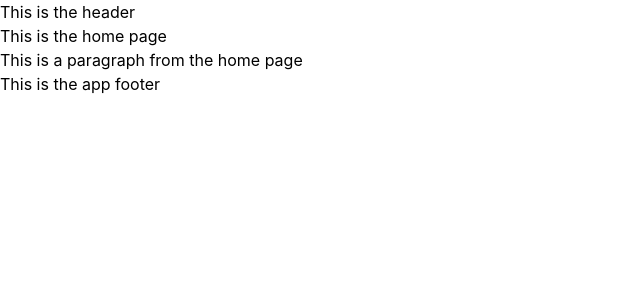
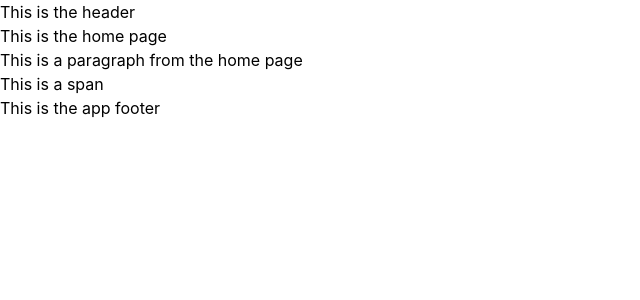
Before and after one commit to ayoub-jabiri/games-field, a Vue app: page / in a window 1280 px wide. Shown: the top 300 px of the page, without its empty margins (0-640 px from the left). Built offline with nearby package versions, Linux system fonts and the light colour scheme.

Commit message:
Update HomeView.vue

```diff
--- a/src/views/HomeView.vue
+++ b/src/views/HomeView.vue
@@ -2,6 +2,7 @@
   <section>
     <h1>This is the home page</h1>
     <p>This is a paragraph from the home page</p>
+    <span>This is a span</span>
   </section>
 </template>
 
```
